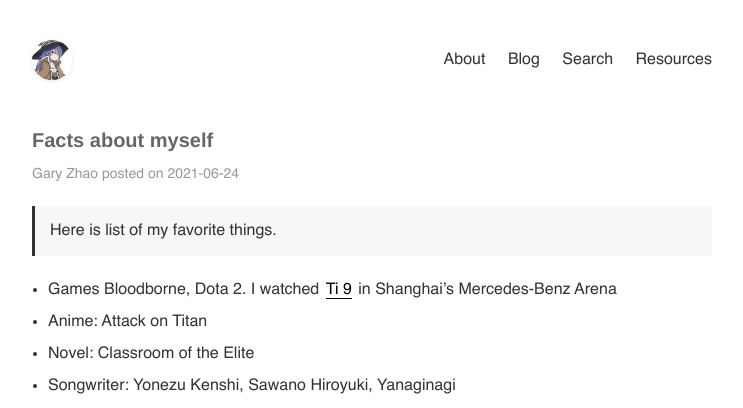
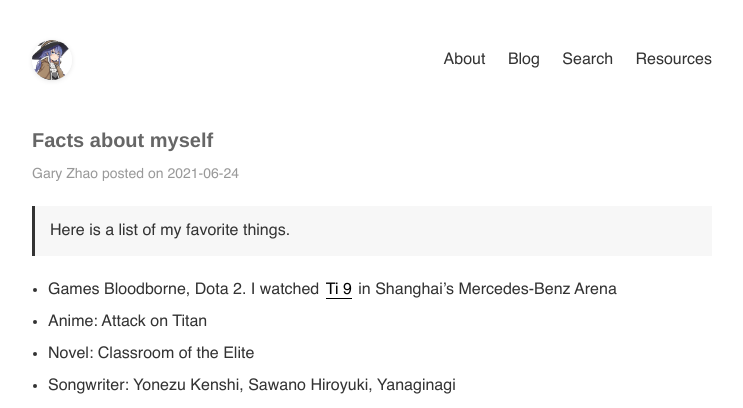
Before and after one commit to rz998/garyzhao.net, a Jekyll site: the page built from _posts/2021-06-24-facts.md, in a window 1280 px wide. Shown: the top 408 px of the page, without its empty margins (268-1011 px from the left). Built offline with Jekyll 4.4.1, drawn with Linux system fonts in a browser that asks for light colours.

```diff
--- a/_posts/2021-06-24-facts.md
+++ b/_posts/2021-06-24-facts.md
@@ -5,7 +5,7 @@ categories: [fun]
 
 ---
 
-> Here is list of my favorite things.
+> Here is a list of my favorite things.
 
 - Games Bloodborne, Dota 2. I watched [Ti 9](https://en.wikipedia.org/wiki/The_International_2019) in Shanghai's Mercedes-Benz Arena
 - Anime: Attack on Titan
```
